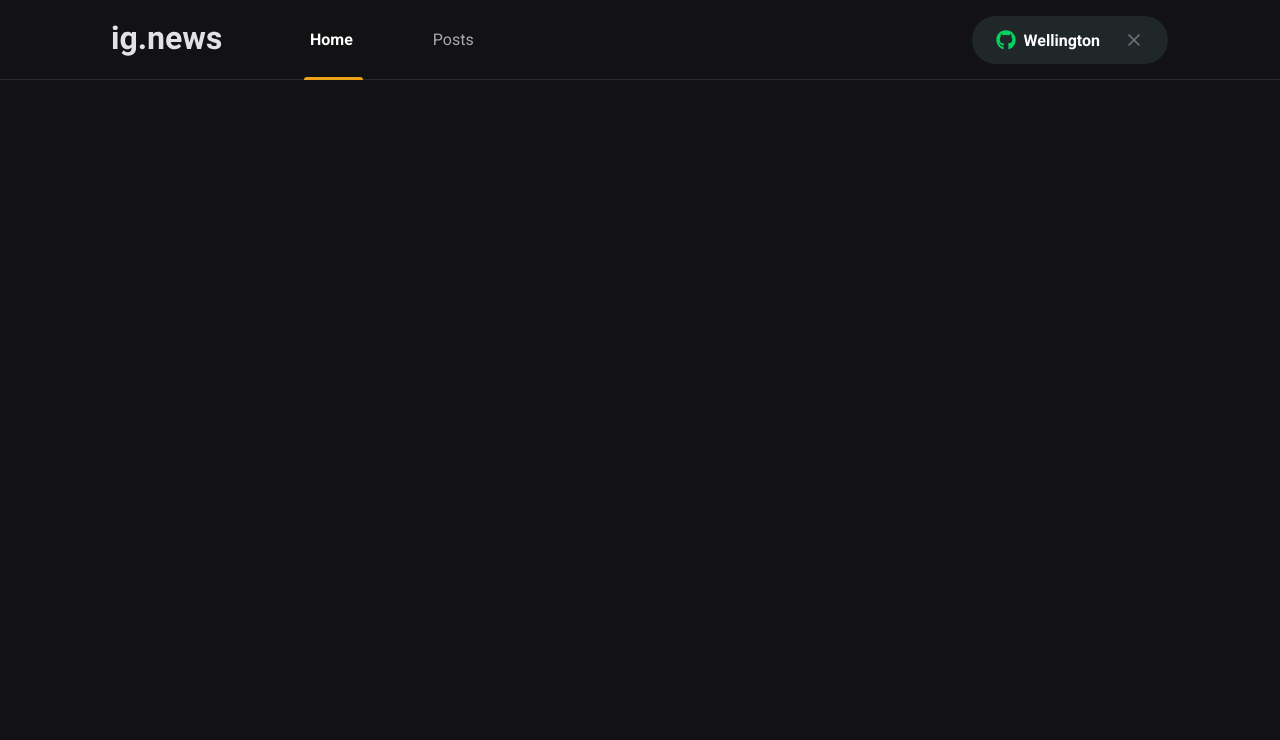
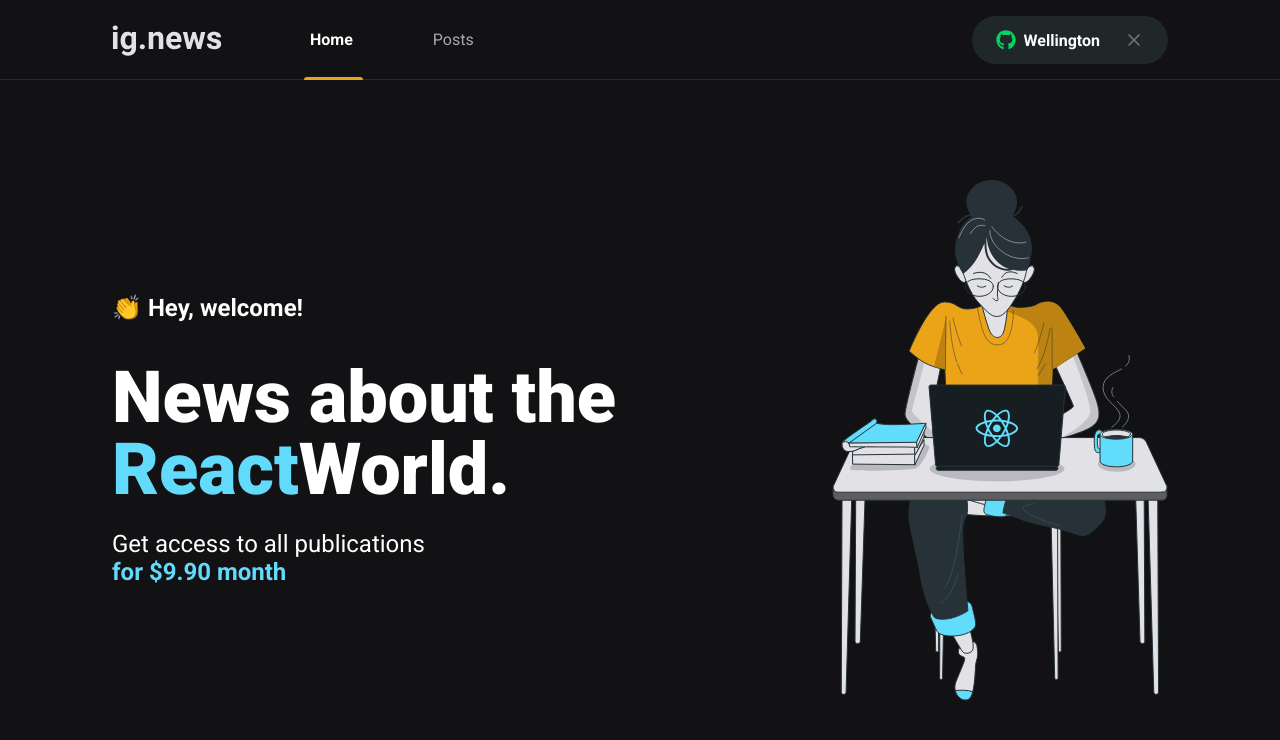
Before and after one commit to wellingtonrodriguesbr/ignews, a Next.js app: page / in a window 1280 px wide. Shown: the top 740 px of the page. Built offline with nearby package versions, Linux system fonts and the light colour scheme.

Commit message:
refactor: added page home and customize

```diff
--- /dev/null
+++ b/src/pages/home.module.scss
@@ -0,0 +1,40 @@
+.contentContainer {
+  max-width: 1120px;
+  margin: 0 auto;
+  padding: 0 2rem;
+  height: calc(100vh - 5rem);
+  display: flex;
+  align-items: center;
+  justify-content: space-between;
+}
+
+.hero {
+  max-width: 600px;
+
+  > span {
+    font-size: 1.5rem;
+    font-weight: bold;
+  }
+
+  h1 {
+    font-size: 4.5rem;
+    line-height: 4.5rem;
+    font-weight: 900;
+    margin-top: 2.5rem;
+
+    span {
+      color: var(--cyan-500);
+    }
+  }
+
+  p {
+    font-size: 1.5rem;
+    list-style: 2.25rem;
+    margin-top: 1.5rem;
+
+    span {
+      font-weight: bold;
+      color: var(--cyan-500);
+    }
+  }
+}
--- a/src/pages/index.tsx
+++ b/src/pages/index.tsx
@@ -1,11 +1,26 @@
 import Head from "next/head";
+import styles from "./home.module.scss";
 
 export default function Home() {
   return (
     <>
       <Head>
-        <title>Início | Ig.news</title>
+        <title>Home | Ig.news</title>
       </Head>
+
+      <main className={styles.contentContainer}>
+        <section className={styles.hero}>
+          <span>👏 Hey, welcome!</span>
+          <h1>
+            News about the <span>React</span>World.
+          </h1>
+          <p>
+            Get access to all publications <br />
+            <span>for $9.90 month</span>
+          </p>
+        </section>
+        <img src="/images/avatar.svg" alt="Girl Coding" />
+      </main>
     </>
   );
 }
```
